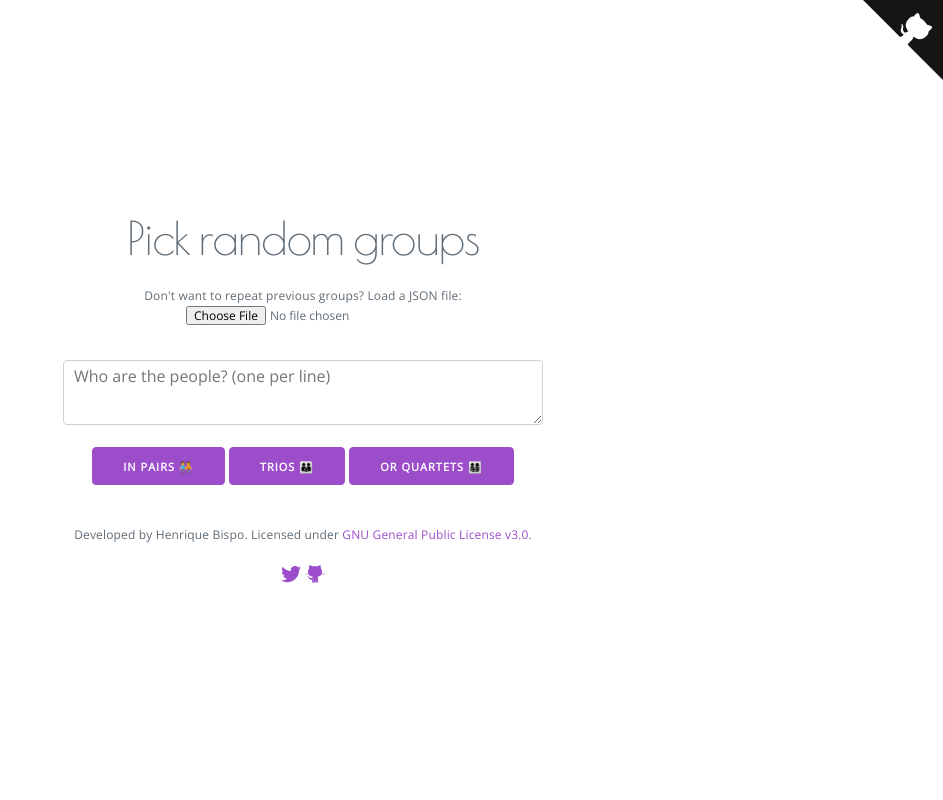
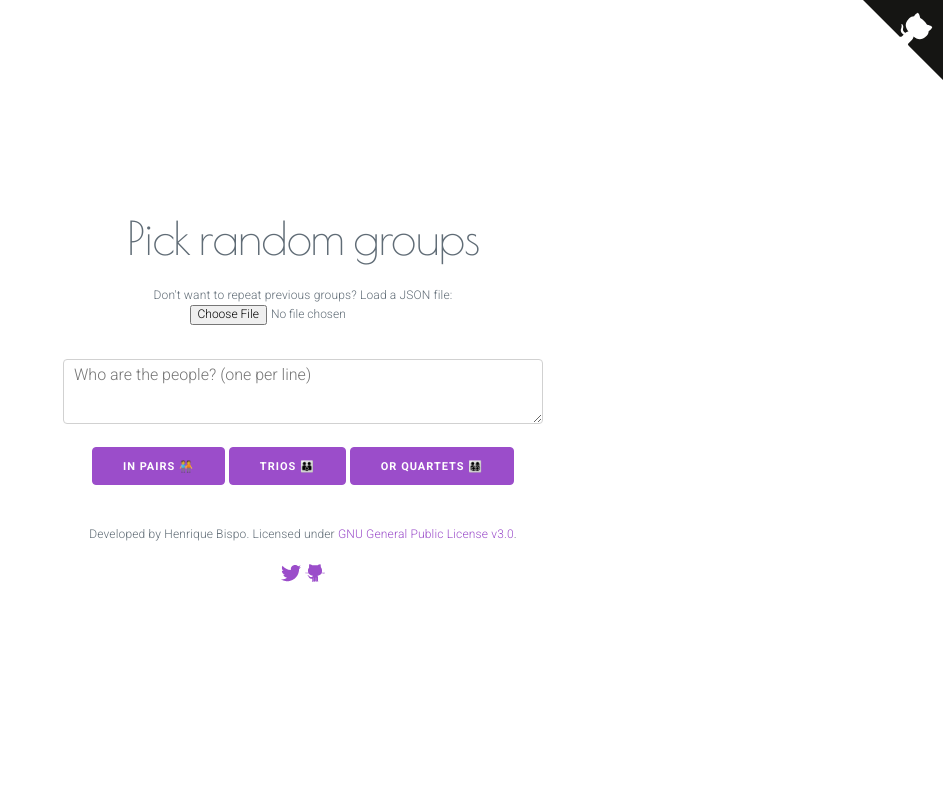
Before and after one commit to hbispo/random-groups, a PHP site: page / in a window 1280 px wide. Shown: the whole page, without its empty margins (337-1280 px from the left). Run offline with PHP 8.4, Linux system fonts and the light colour scheme; some libraries are stand-ins or nearby versions.

Commit message:
Roboto instead of OpenSans

```diff
--- a/style.css
+++ b/style.css
@@ -2,11 +2,7 @@
     display: flex;
     justify-content: center;
     height: 100vh;
-}
-
-body, textarea {
     text-align: center;
-    font-family: 'Open Sans', sans-serif;
 }
 
 textarea, ol {
```
